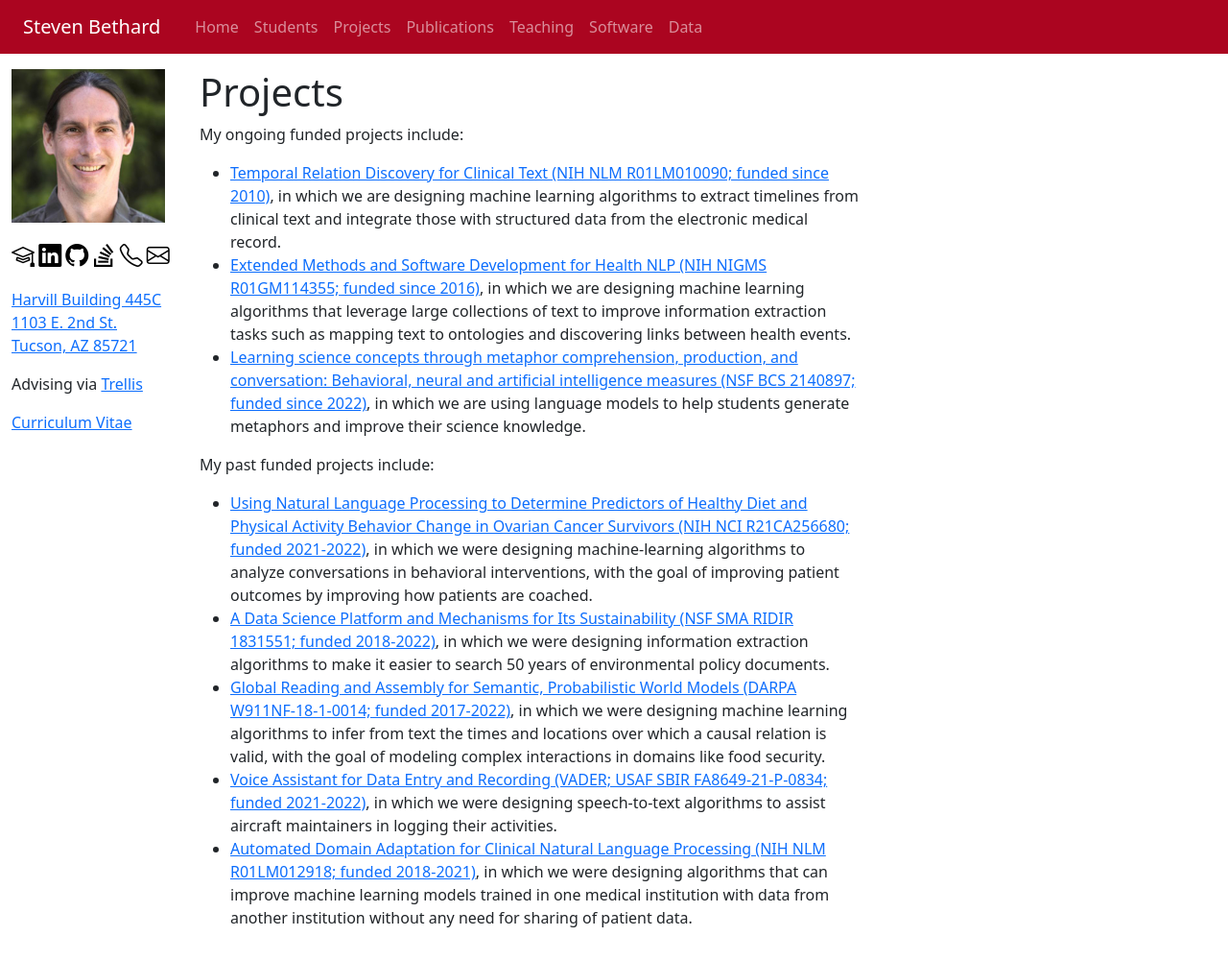
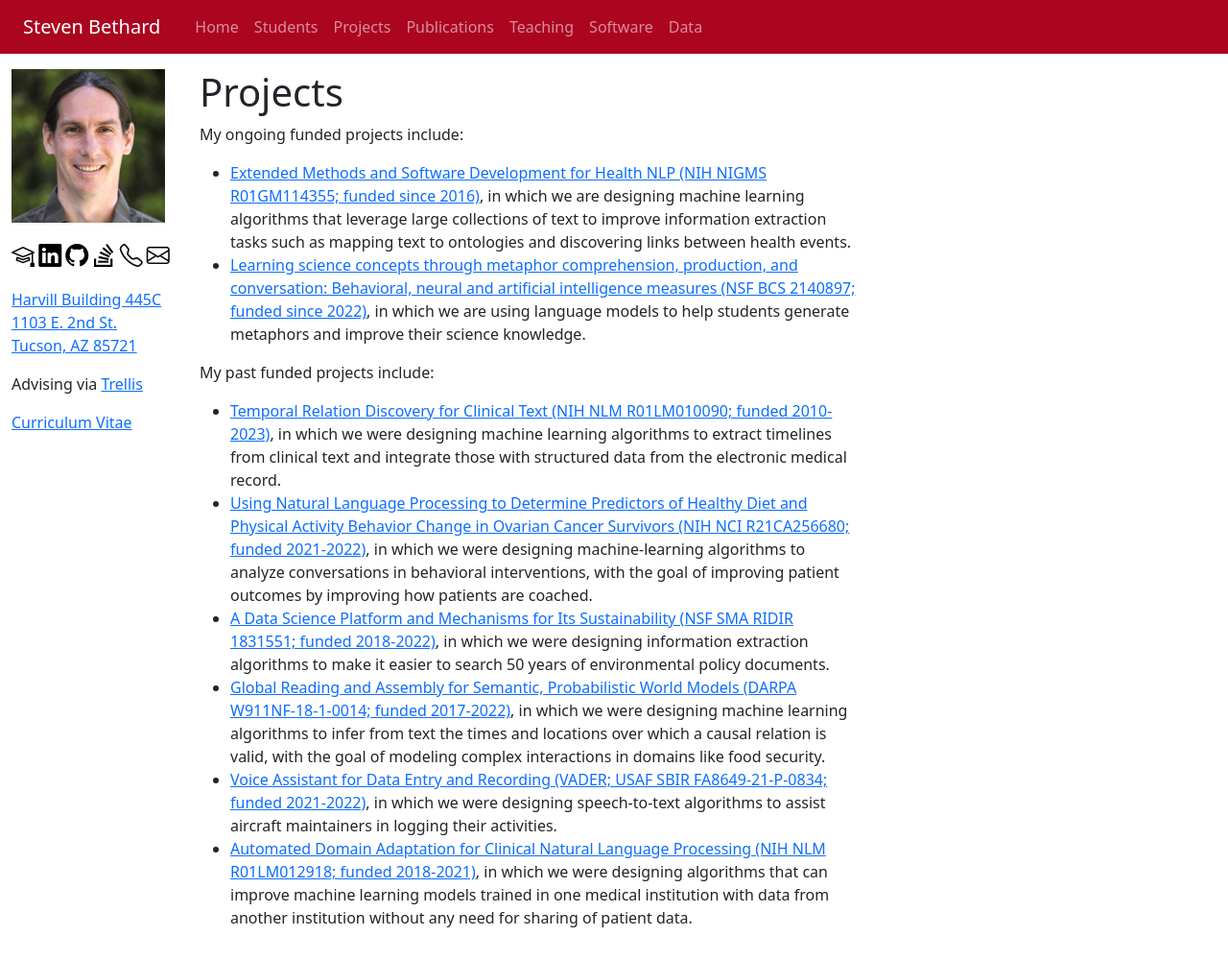
Before and after one commit to bethard/bethard.github.io, a Jekyll site: the page built from projects.md, in a window 1280 px wide. Shown: the whole page at 96% size. Built offline with Jekyll 4.4.1, drawn with Linux system fonts in a browser that asks for light colours.

Commit message:
Update projects.md
Moves THYME to past funding

```diff
--- a/projects.md
+++ b/projects.md
@@ -8,12 +8,12 @@ order: 2
 
 My ongoing funded projects include:
 
-* [Temporal Relation Discovery for Clinical Text (NIH NLM R01LM010090; funded since 2010)](https://reporter.nih.gov/project-details/9735964), in which we are designing machine learning algorithms to extract timelines from clinical text and integrate those with structured data from the electronic medical record.
 * [Extended Methods and Software Development for Health NLP (NIH NIGMS R01GM114355; funded since 2016)](https://reporter.nih.gov/project-details/10209178), in which we are designing machine learning algorithms that leverage large collections of text to improve information extraction tasks such as mapping text to ontologies and discovering links between health events.
 * [Learning science concepts through metaphor comprehension, production, and conversation: Behavioral, neural and artificial intelligence measures (NSF BCS 2140897; funded since 2022)](https://www.nsf.gov/awardsearch/showAward?AWD_ID=2140897), in which we are using language models to help students generate metaphors and improve their science knowledge.
 
 My past funded projects include:
 
+* [Temporal Relation Discovery for Clinical Text (NIH NLM R01LM010090; funded 2010-2023)](https://reporter.nih.gov/project-details/9735964), in which we were designing machine learning algorithms to extract timelines from clinical text and integrate those with structured data from the electronic medical record.
 * [Using Natural Language Processing to Determine Predictors of Healthy Diet and Physical Activity Behavior Change in Ovarian Cancer Survivors (NIH NCI R21CA256680; funded 2021-2022)](https://reporter.nih.gov/project-details/10510666), in which we were designing machine-learning algorithms to analyze conversations in behavioral interventions, with the goal of improving patient outcomes by improving how patients are coached.
 * [A Data Science Platform and Mechanisms for Its Sustainability (NSF SMA RIDIR 1831551; funded 2018-2022)](https://www.nsf.gov/awardsearch/showAward?AWD_ID=1831551), in which we were designing information extraction algorithms to make it easier to search 50 years of environmental policy documents.
 * [Global Reading and Assembly for Semantic, Probabilistic World Models (DARPA W911NF-18-1-0014; funded 2017-2022)](https://www.darpa.mil/program/world-modelers), in which we were designing machine learning algorithms to infer from text the times and locations over which a causal relation is valid, with the goal of modeling complex interactions in domains like food security.
```
